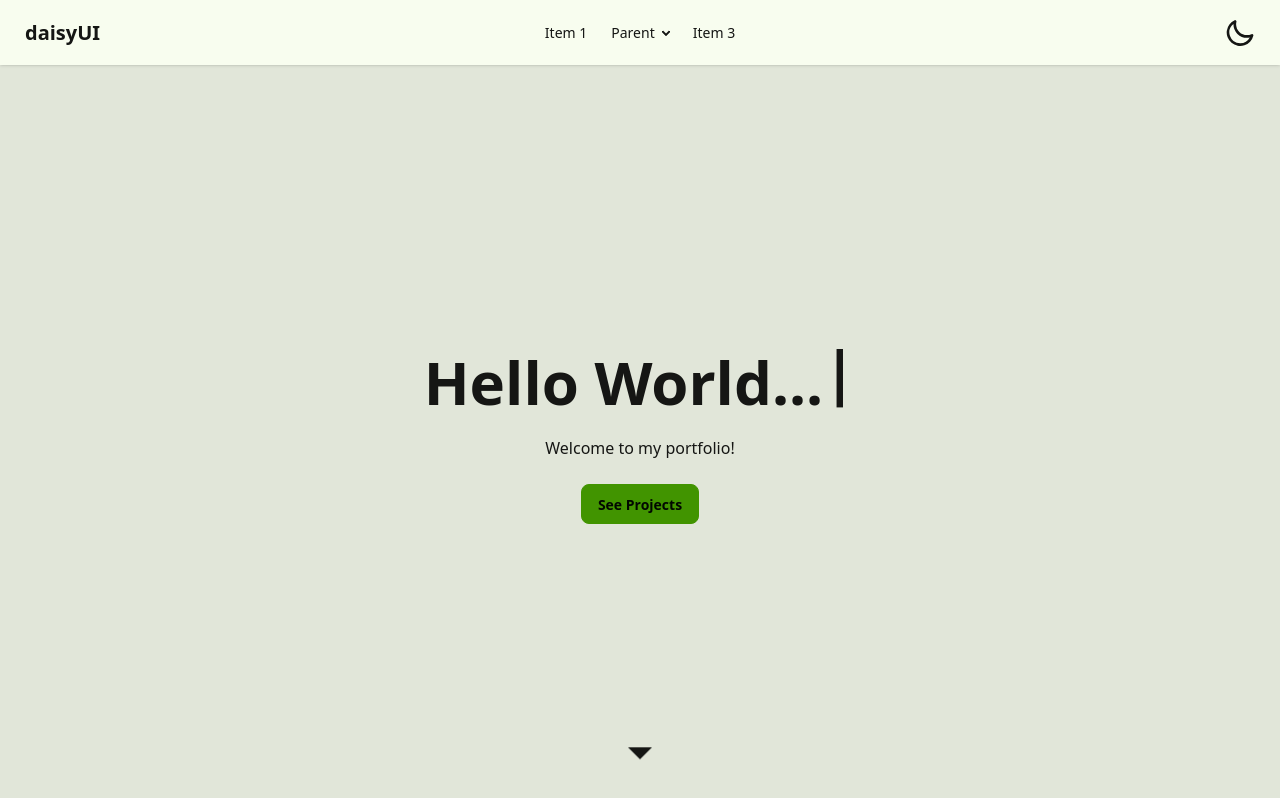
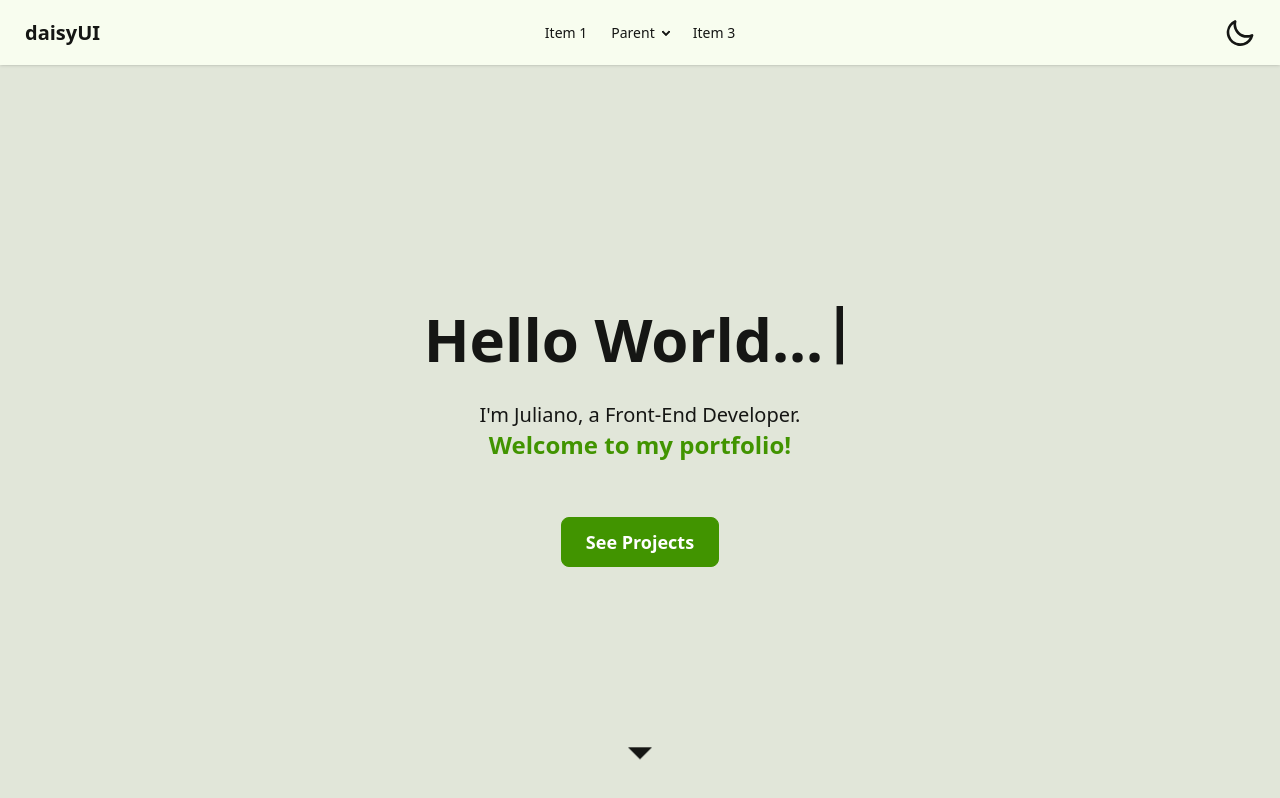
Before and after one commit to JulianoAleixo/dev-juliano-aleixo, a React (Vite) app: page / in a window 1280 px wide. Built offline with nearby package versions, Linux system fonts and the light colour scheme.

Commit message:
:sparkles: Feat - Adding text to Hero

```diff
--- a/src/components/Hero.tsx
+++ b/src/components/Hero.tsx
@@ -33,8 +33,11 @@ const Hero = () => {
                             |
                         </span>
                     </h1>
-                    <p className="py-6">Welcome to my portfolio!</p>
-                    <button className="btn btn-primary">See Projects</button>
+                    <p className="mt-2 mb-8 py-6 lg:text-xl">
+                        I'm Juliano, a Front-End Developer.<br />
+                        <span className="font-bold text-primary text-xl lg:text-2xl">Welcome to my portfolio!</span>
+                    </p>
+                    <button className="btn btn-primary text-lg text-white p-6">See Projects</button>
                 </div>
             </div>
             <div className="flex justify-center self-end pb-6">
```
